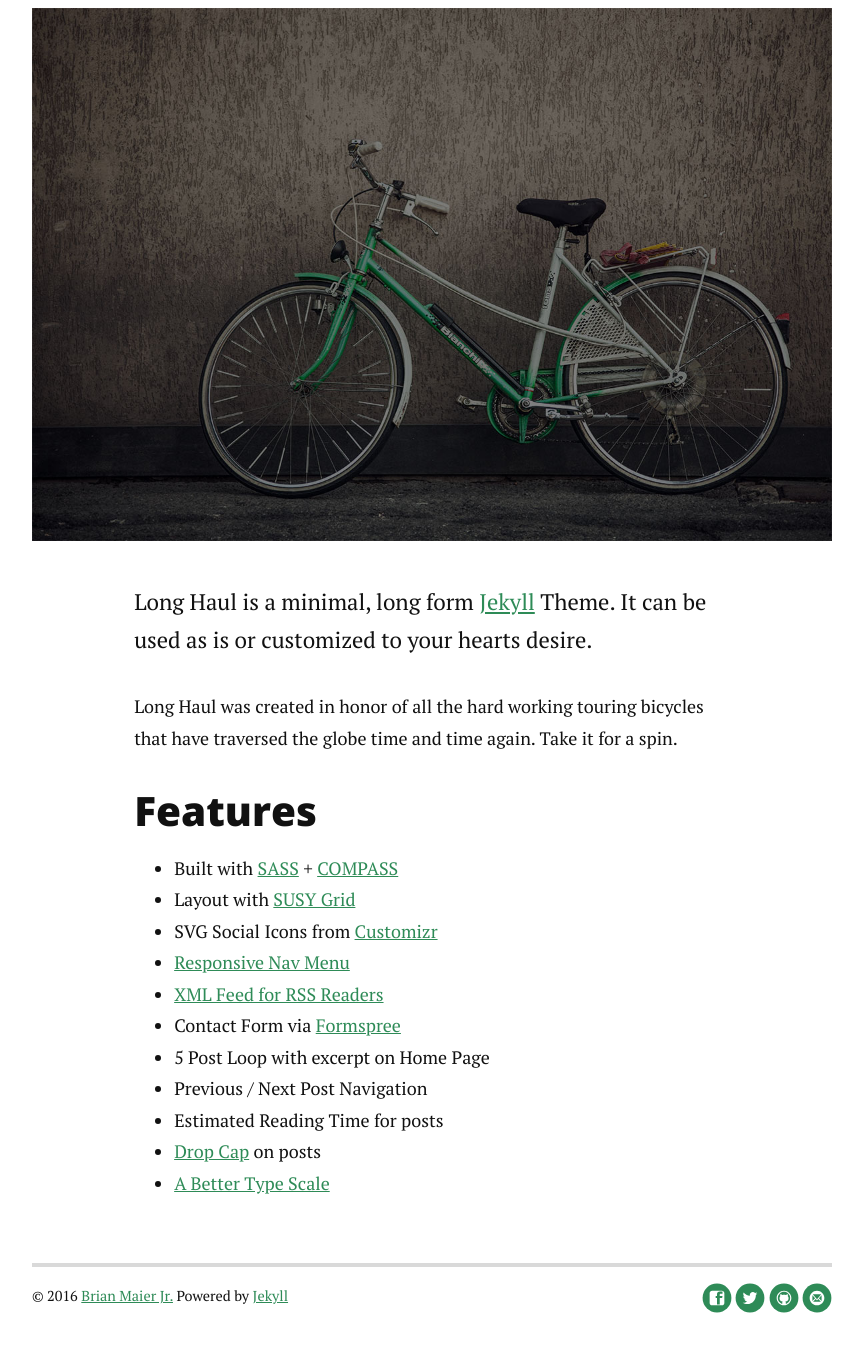
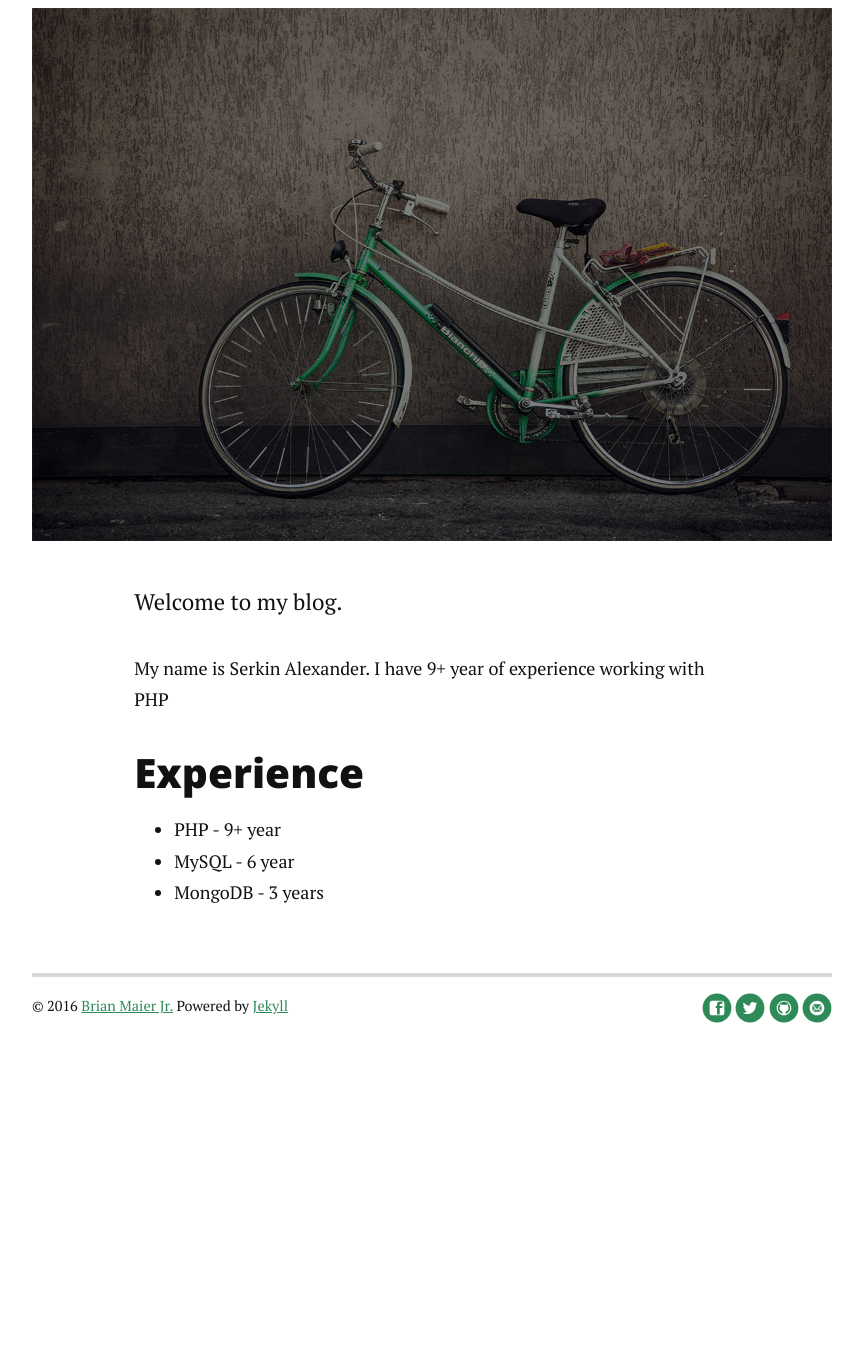
Before and after one commit to serkin/serkin.github.io, a Jekyll site: the page built from about.md, in a window 1280 px wide and 1400 px high, scrolled down 405 px. Shown: the top 1352 px of the window, without its empty margins (208-1071 px from the left). Built offline with Jekyll 4.4.1, drawn with Linux system fonts in a browser that asks for light colours; nearby versions of some CDN libraries; after the commit the page ends 1515 px from its top, so only the background shows below that; some of the changed text lies outside the part shown.

Commit message:
Basic customization

```diff
--- a/_config.yml
+++ b/_config.yml
@@ -1,5 +1,5 @@
-title: Long Haul
-description: Long Form Jekyll theme built with SASS / COMPASS / SUSY
+title: Non-stop learing
+description: Serkin Alexander blog
 
 url: http://brianmaierjr.github.com/long-haul
 baseurl: ""
@@ -20,9 +20,9 @@ navigation:
    url: /contact
 
 social:
-   github: brianmaierjr
-   twitter: brianmaierjr
-   facebook: brianmaierjr
-   email: brimaidesigns@gmail.com
+   github: serkin
+   twitter: alexanderserkin
+   facebook: alexander.serkin
+   email: serkin.alexander@gmail.com
 
-google_analytics: "UA-58263416-1"
+google_analytics: "UA-53927302-5"
--- a/_includes/header.html
+++ b/_includes/header.html
@@ -8,8 +8,7 @@
                      <a href="{{ link.url | prepend: site.baseurl }}">{{ link.title }}</a>
                  </li>
                  {% endfor %}
-                 <li> <a href="https://github.com/brianmaierjr/long-haul" target="_blank">GitHub</a></li>
-                 <li><a href="https://github.com/brianmaierjr/long-haul/archive/master.zip">Download Theme</a></li>
+                 <li> <a href="https://github.com/serkin" target="_blank">GitHub</a></li>
              </ul>
          </nav>
      </div>
--- a/about.md
+++ b/about.md
@@ -4,22 +4,14 @@ title: About Long Haul
 ---
 
 <div class="post">
-	<h1 class="pageTitle">About Long Haul</h1>
+	<h1 class="pageTitle">About me</h1>
 	<img src="{{ '/assets/img/touring.jpg' | prepend: site.baseurl }}" alt="">
-	<p class="intro">Long Haul is a minimal, long form <a href="http://jekyllrb.com">Jekyll</a> Theme. It can be used as is or customized to your hearts desire.</p>
-	<p>Long Haul was created in honor of all the hard working touring bicycles that have traversed the globe time and time again. Take it for a spin.</p>
-	<h2>Features</h2>
+	<p class="intro">Welcome to my blog.</p>
+	<p>My name is Serkin Alexander. I have 9+ year of experience working with PHP</p>
+	<h2>Experience</h2>
 	<ul>
-		<li>Built with <a href="http://sass-lang.com/">SASS</a> + <a href="http://compass-style.org/">COMPASS</a></li>
-  		<li>Layout with <a href="http://susy.oddbird.net/">SUSY Grid</a></li>
-  		<li>SVG Social Icons from <a href="http://customizr.net/icons/">Customizr</a></li>
-  		<li><a href="http://responsive-nav.com/">Responsive Nav Menu</a></li>
-  		<li><a href="https://github.com/snaptortoise/jekyll-rss-feeds">XML Feed for RSS Readers</a></li>
-  		<li>Contact Form via <a href="http://formspree.io/">Formspree</a></li>
-      <li>5 Post Loop with excerpt on Home Page</li>
-  		<li>Previous / Next Post Navigation</li>
-      <li>Estimated Reading Time for posts</li>
-  		<li><a href="https://github.com/adobe-webplatform/dropcap.js">Drop Cap</a> on posts</li>
-  		<li><a href="http://typecast.com/blog/a-more-modern-scale-for-web-typography">A Better Type Scale</a></li>
+		<li>PHP - 9+ year</li>
+  		<li>MySQL - 6 year</li>
+  		<li>MongoDB - 3 years</li>
   	</ul>
 </div>
```
Also changed, not shown: _includes/google_analytics.html (+6 -6 lines), contact.md (+4 -4 lines), preview.jpg (deleted).
